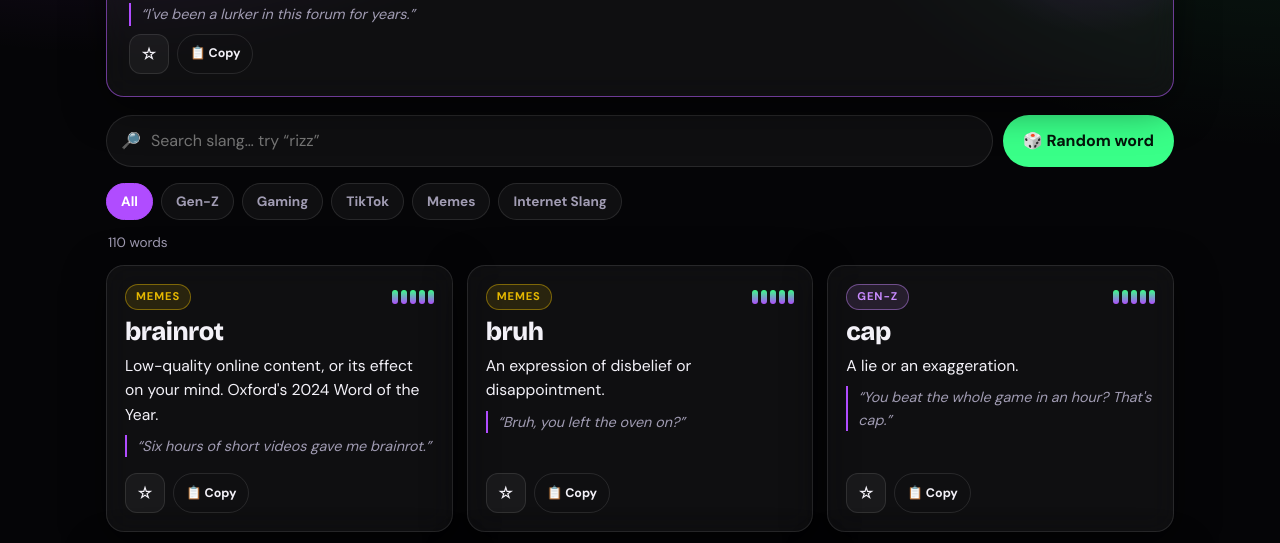
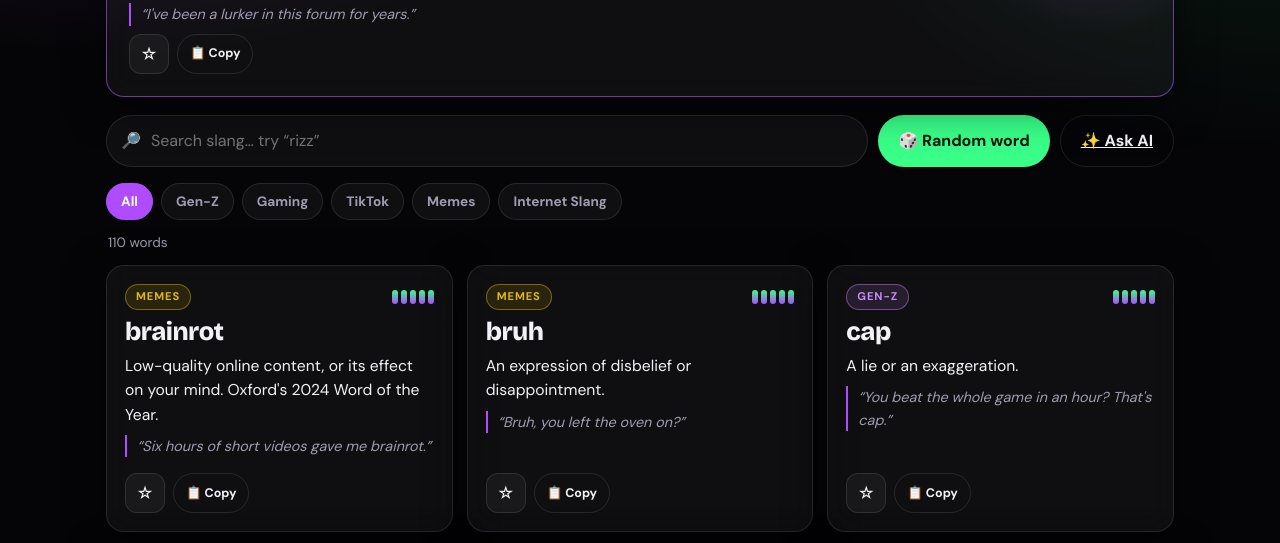
Before and after one commit to biggybird/brainrot-dictionary, a website: page index.html in a window 1280 px wide. Shown: the part 250-793 px from the top of the page. Drawn offline with nearby package versions, Linux system fonts and the light colour scheme.

Commit message:
Add Brainrot AI entry point

```diff
--- a/index.html
+++ b/index.html
@@ -41,6 +41,7 @@
           <kbd aria-hidden="true">/</kbd>
         </div>
         <button class="btn" id="randomBtn">🎲 Random word</button>
+        <a class="btn ghost" href="ai.html">✨ Ask AI</a>
       </div>
 
       <div class="chips" id="chips" role="group" aria-label="Filter by category"></div>
```
